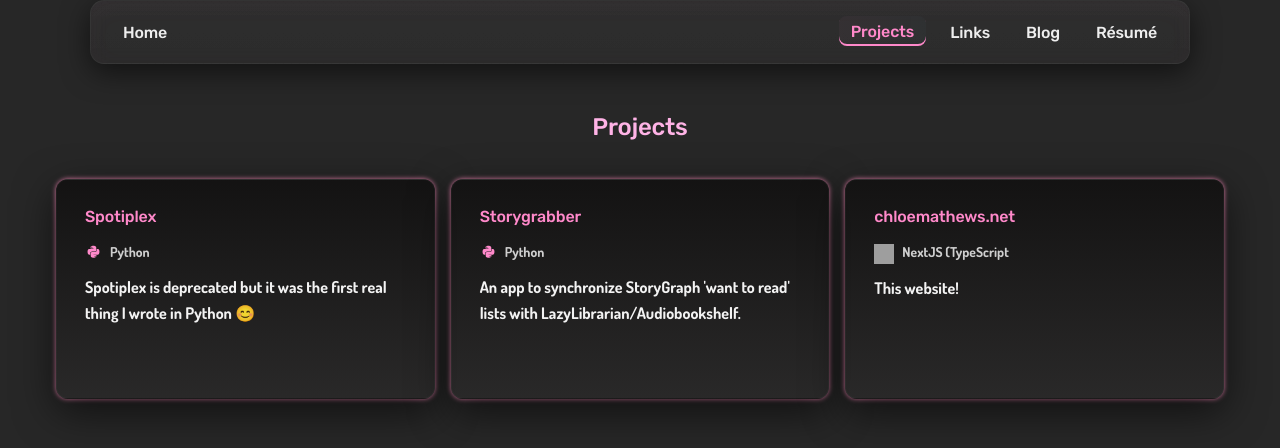
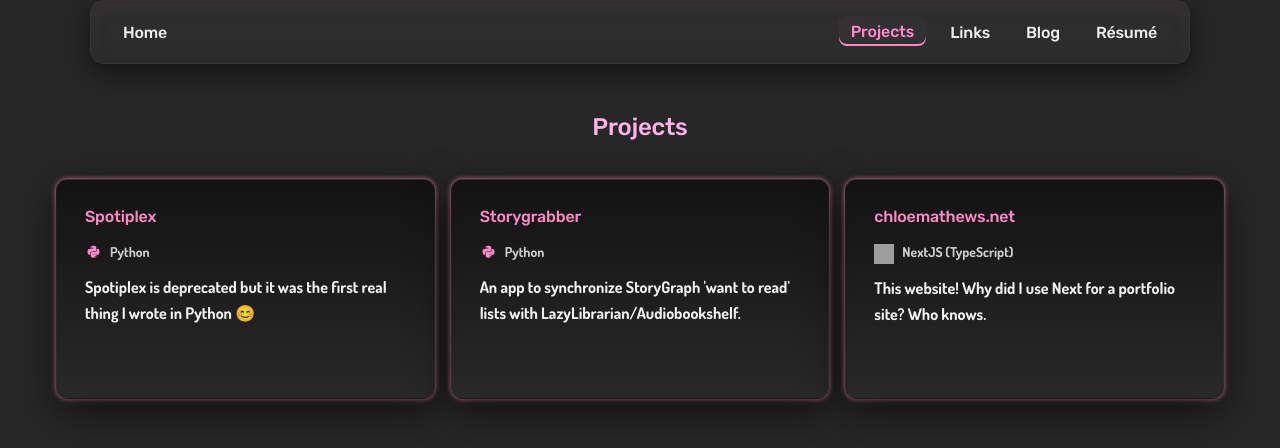
Before and after one commit to cmathews393/chloemathews.net, a Next.js app: page /nogimmick/projects in a window 1280 px wide. Shown: the top 448 px of the page. Built offline with nearby package versions, Linux system fonts and the light colour scheme; grey boxes are pictures that could not be loaded.

Commit message:
fix typo and add some more text

```diff
--- a/app/nogimmick/projects/page.tsx
+++ b/app/nogimmick/projects/page.tsx
@@ -25,9 +25,9 @@
     language: "Python",
   },
   "chloemathews.net": {
-    description: "This website!",
+    description: "This website! Why did I use Next for a portfolio site? Who knows.",
     url: "https://github.com/cmathews393/chloemathews.net",
-    language: "NextJS (TypeScript",
+    language: "NextJS (TypeScript)",
   },
 };
 
```
